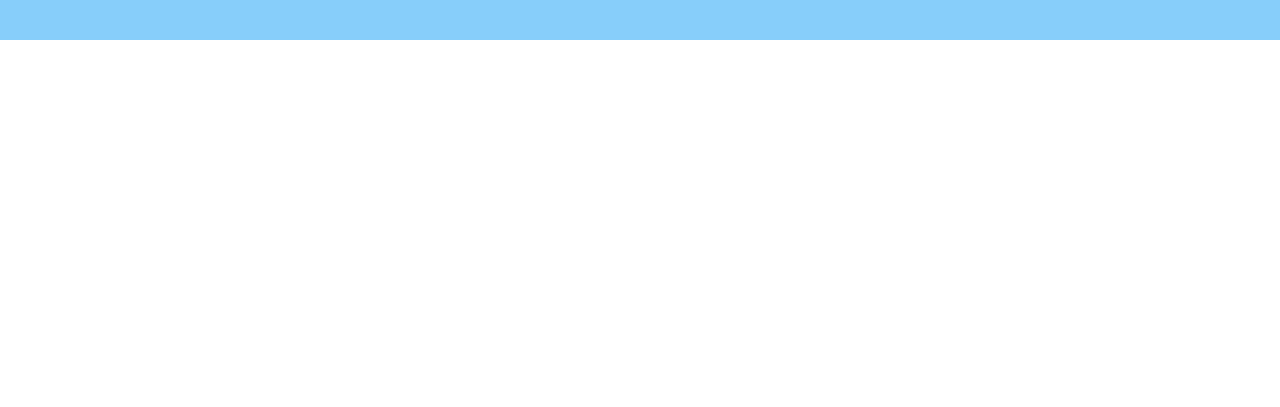
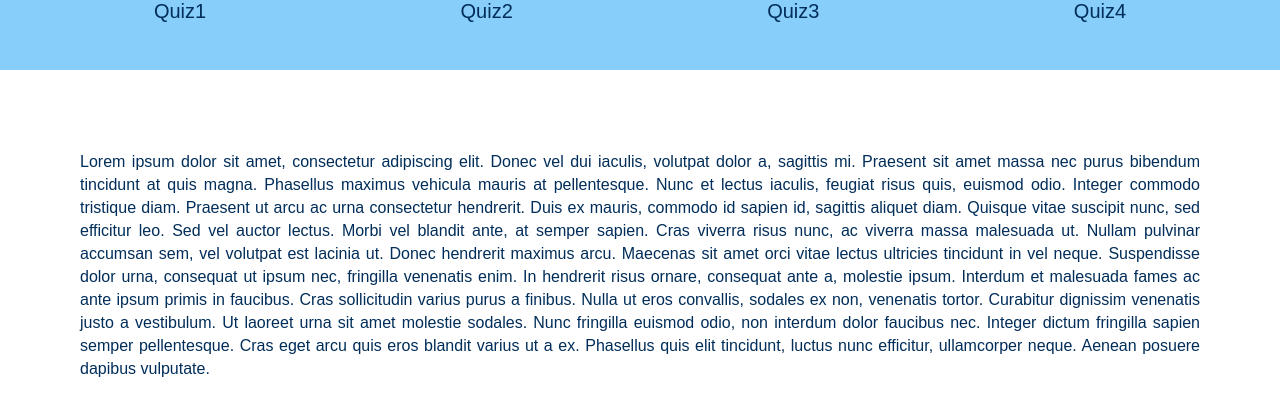
Before and after one commit to IIM-Creative-Technology/react-FlorentVigot, a React (Create React App) app: page /Read in a window 1280 px wide. Shown: the part 886-1293 px from the top of the page. Before the commit the page ends 926 px from the top, so only its background shows below. Built offline with nearby package versions, Linux system fonts and the light colour scheme.

Commit message:
[ADD]  caesura

```diff
--- a/src/App.js
+++ b/src/App.js
@@ -3,6 +3,7 @@ import HeaderNav from './Data/Header.json';
 import Intro from './Components/Intro';
 import Quiz from './Components/QuizHome'
 import QuizHome from './Data/QuizHome.json'
+import Caesura from './Components/Caesura'
 
 function App() {
 
@@ -18,6 +19,12 @@ function App() {
       />
 
       <Quiz infoData={QuizHome.data}/>
+
+      <Caesura
+        desc="Lorem ipsum dolor sit amet, consectetur adipiscing elit. Donec vel dui iaculis, volutpat dolor a, sagittis mi. Praesent sit amet massa nec purus bibendum tincidunt at quis magna. Phasellus maximus vehicula mauris at pellentesque. Nunc et lectus iaculis, feugiat risus quis, euismod odio. Integer commodo tristique diam. Praesent ut arcu ac urna consectetur hendrerit. Duis ex mauris, commodo id sapien id, sagittis aliquet diam. Quisque vitae suscipit nunc, sed efficitur leo. Sed vel auctor lectus. Morbi vel blandit ante, at semper sapien. Cras viverra risus nunc, ac viverra massa malesuada ut. Nullam pulvinar accumsan sem, vel volutpat est lacinia ut. Donec hendrerit maximus arcu. Maecenas sit amet orci vitae lectus ultricies tincidunt in vel neque. Suspendisse dolor urna, consequat ut ipsum nec, fringilla venenatis enim. In hendrerit risus ornare, consequat ante a, molestie ipsum.
+
+        Interdum et malesuada fames ac ante ipsum primis in faucibus. Cras sollicitudin varius purus a finibus. Nulla ut eros convallis, sodales ex non, venenatis tortor. Curabitur dignissim venenatis justo a vestibulum. Ut laoreet urna sit amet molestie sodales. Nunc fringilla euismod odio, non interdum dolor faucibus nec. Integer dictum fringilla sapien semper pellentesque. Cras eget arcu quis eros blandit varius ut a ex. Phasellus quis elit tincidunt, luctus nunc efficitur, ullamcorper neque. Aenean posuere dapibus vulputate."
+      />
     </div>
   );
 }
--- /dev/null
+++ b/src/Components/Caesura.js
@@ -0,0 +1,11 @@
+import '../Sass/components/_caesura.scss';
+
+const Caesura =({desc}) => {
+    return (
+        <div className="home__caesura">
+            <p>{desc}</p>
+        </div>
+    )
+}
+
+export default Caesura;
--- /dev/null
+++ b/src/Sass/components/_caesura.scss
@@ -0,0 +1,12 @@
+@import './home';
+
+.home__caesura {
+    padding-top: 80px;
+
+    p {
+        font-size: 16px;
+        line-height: 23px;
+        text-align: justify;
+        padding-bottom: 30px;
+    }
+}
--- a/src/Sass/components/_intro.scss
+++ b/src/Sass/components/_intro.scss
@@ -12,6 +12,8 @@
     }
 
     p {
+        font-size: 16px;
+        line-height: 23px;
         text-align: justify;
         padding-bottom: 30px;
     }
```
Also changed, not shown: 1 other file (tests, documents, lock files or other folders).
